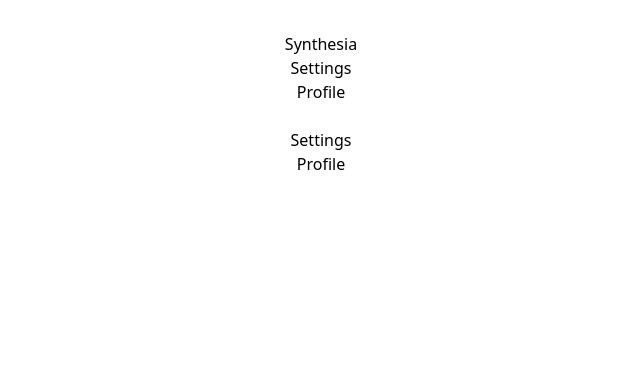
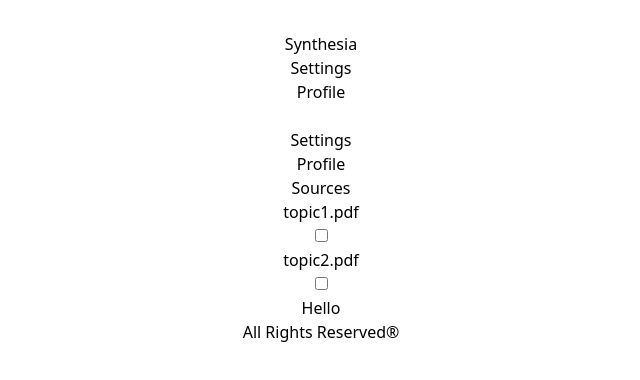
Before and after one commit to Amogh-1416/HTF24-Team-053, a React (Vite) app: page /notebook in a window 1280 px wide. Shown: the top 380 px of the page, without its empty margins (319-959 px from the left). Built offline with nearby package versions, Linux system fonts and the light colour scheme.

Commit message:
Starting Chat Page

```diff
--- a/src/App.jsx
+++ b/src/App.jsx
@@ -4,6 +4,8 @@
 import Settings from './Settings'
 import Profile from './Profile'
 import Home from './Home'
+import Footer from './components/Footer'
+import Notebook from './Notebook'
 
 function App() {
 
@@ -15,7 +17,10 @@
       <Route path='/' element={<Home />}></Route>
       <Route path='/settings' element={<Settings />}></Route>
       <Route path='/profile' element={<Profile />}></Route>
+      <Route path='/profile' element={<Profile />}></Route>
+      <Route path='/notebook' element={<Notebook />}></Route>
     </Routes>
+    <Footer/>
     </div>
   )
 }
--- /dev/null
+++ b/src/Notebook.jsx
@@ -0,0 +1,20 @@
+import Source from "./components/Source";
+
+export default function Notebook() {
+    return (
+        <div className="flex h-screen mt-4 ">
+
+            <Source />
+            <div
+                className="chat-container w-full"
+                style={{
+                    background:
+                        "radial-gradient(circle at bottom right, rgb(17 14 39 / var(--tw-bg-opacity)), #111827",
+                    backgroundSize: "150% 150%",
+                }}
+            >
+                Hello
+            </div>
+        </div>
+    );
+}
--- a/src/components/Footer.jsx
+++ b/src/components/Footer.jsx
@@ -0,0 +1,9 @@
+import React from 'react'
+
+export default function Footer() {
+  return (
+    <div className='w-full flex font-light font-mono justify-center align-center text-white bg-gray-800 opacity-30'>
+        All Rights Reserved&reg;
+    </div>
+  )
+}
--- a/src/components/Navbar.jsx
+++ b/src/components/Navbar.jsx
@@ -1,4 +1,4 @@
-import React, { useState } from 'react';
+import { useState } from 'react';
 import { Link } from 'react-router-dom';
 
 const Navbar = () => {
--- /dev/null
+++ b/src/components/Source.jsx
@@ -0,0 +1,20 @@
+
+import SourceItem from "./SourceItem";
+
+const sourceList = ["topic1.pdf", "topic2.pdf"];
+export default function Source() {
+  return (
+    <div className="source-container w-64 border-white h-screen">
+        <div className="title-container">
+            <h3 className="text-white font-sans text-xl font-bold">Sources</h3>
+        </div>
+        <div className="flex flex-col">
+            {sourceList.map((source, index) => (
+                <SourceItem key = {index} source = {source} />
+            ))}
+
+
+        </div>
+    </div>
+  )
+}
--- /dev/null
+++ b/src/components/SourceItem.jsx
@@ -0,0 +1,22 @@
+
+import PropTypes from 'prop-types';
+
+
+
+export default function SourceItem({source}) {
+  return (
+    <div className='flex flex-row px-6'>
+
+        <div className="source-name text-white font-sans">
+            <p className='font-bold'>{source}</p>
+            </div>
+        <div className="source-check-box">
+            <input type="checkbox" name={source} id={source} />
+        </div>
+    </div>
+  )
+}
+
+SourceItem.propTypes = {
+    source: PropTypes.string.isRequired,
+}
```
